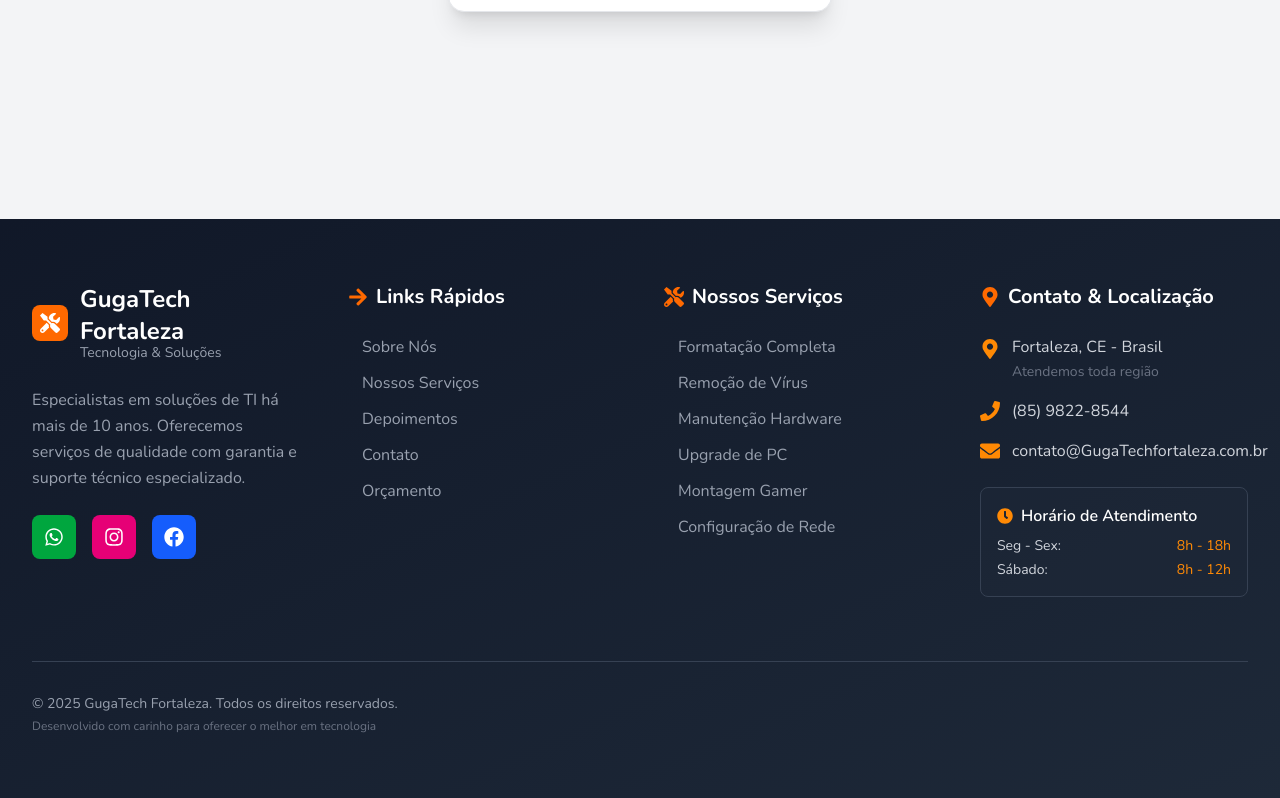
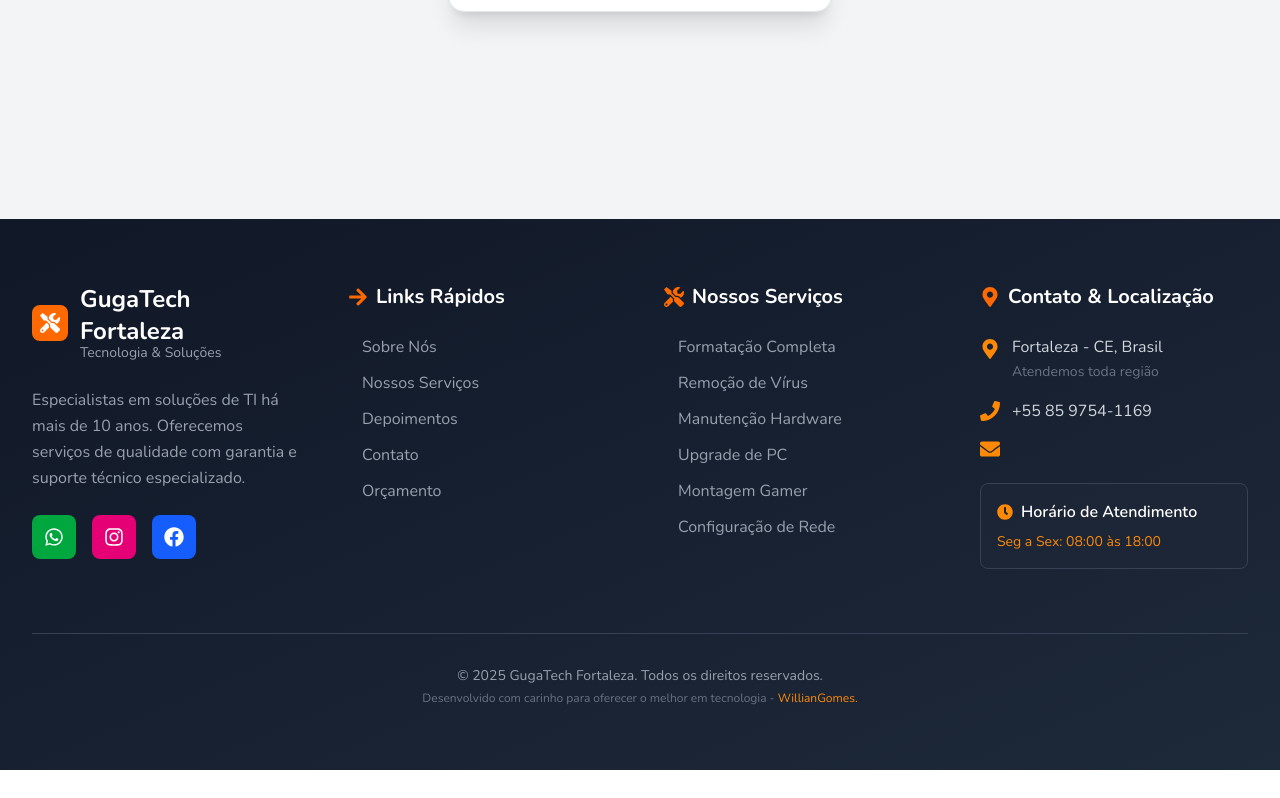
Before and after one commit to WillianGomes949/gugatech-fortaleza-assistencia, a Next.js app: page /admin/login in a window 1280 px wide. Shown: the part 581-1379 px from the top of the page. After the commit the page ends 1351 px from the top, so only its background shows below. Built offline with nearby package versions, Linux system fonts and the light colour scheme.

Commit message:
mudanças

```diff
--- a/src/app/layout.tsx
+++ b/src/app/layout.tsx
@@ -25,8 +25,8 @@
   children: React.ReactNode;
 }>) {
   return (
-    <html lang="pt-BR">
-      <body className={`${nunito.className} ${inter.className} scroll-smooth`}>
+    <html lang="pt-BR" className=" scroll-smooth">
+      <body className={`${nunito.className} ${inter.className}`}>
         <Header />
         <main>{children}</main>
         <Footer />
--- a/src/app/page.tsx
+++ b/src/app/page.tsx
@@ -1,13 +1,13 @@
 // app/page.tsx (ou pages/index.tsx)
-import AboutUs from "@/components/AboutUs";
-import ContactForm from "@/components/ContactForm";
-import DeliveryInfo from "@/components/DeliveryInfo";
+import AboutUs from "@/components/layout/AboutUs";
+import ContactForm from "@/components/layout/ContactForm";
+import DeliveryInfo from "@/components/layout/DeliveryInfo";
 import HeroSection from "@/components/layout/HeroSection";
-import ServicesOverview from "@/components/ServicesOverview";
-import RepairCategories from "@/components/RepairCategories";
-import Testimonials from "@/components/Testimonials";
-import TopButton from "@/components/TopButton";
-import { WhatsAppButton } from "@/components/ui/WhatsAppButton";
+import ServicesOverview from "@/components/layout/ServicesOverview";
+import RepairCategories from "@/components/layout/RepairCategories";
+import Testimonials from "@/components/layout/Testimonials";
+
+import BotoesInf from "@/components/ui/BotoesInf";
 
 export default function Home() {
   return (
@@ -20,8 +20,7 @@
         <AboutUs />
         <Testimonials />
         <ContactForm />
-        <TopButton />
-        <WhatsAppButton position='bottom-left'/>
+        <BotoesInf/>
       </main>
     </>
   );
--- a/src/components/layout/Footer.tsx
+++ b/src/components/layout/Footer.tsx
@@ -1,6 +1,6 @@
 // components/Footer.tsx
-import { meusDados } from '@/data/db';
-import Link from 'next/link';
+import { meusDados } from "@/data/db";
+import Link from "next/link";
 import {
   FaWhatsapp,
   FaInstagram,
@@ -10,17 +10,16 @@
   FaEnvelope,
   FaTools,
   FaClock,
-  FaArrowRight
-} from 'react-icons/fa';
+  FaArrowRight,
+} from "react-icons/fa";
 
-export default function Footer(){
+export default function Footer() {
   const currentYear = new Date().getFullYear();
 
   return (
     <footer className="bg-linear-to-br from-gray-900 to-gray-800 text-gray-300 relative overflow-hidden">
       <div className="container mx-auto px-4 sm:px-6 lg:px-8 py-16 relative z-10">
         <div className="grid grid-cols-1 md:grid-cols-2 lg:grid-cols-4 gap-8 lg:gap-12">
-
           {/* Coluna 1: Logo e Sobre */}
           <div className="lg:col-span-1 space-y-6">
             <Link href="/" className="inline-block">
@@ -29,15 +28,20 @@
                   <FaTools className="text-white text-xl" />
                 </div>
                 <div>
-                  <h3 className="text-2xl font-bold text-white">GugaTech Fortaleza</h3>
-                  <p className="text-sm text-gray-400 -mt-1">Tecnologia & Soluções</p>
+                  <h3 className="text-2xl font-bold text-white">
+                    GugaTech Fortaleza
+                  </h3>
+                  <p className="text-sm text-gray-400 -mt-1">
+                    Tecnologia & Soluções
+                  </p>
                 </div>
               </div>
             </Link>
 
             <p className="text-gray-400 leading-relaxed">
-              Especialistas em soluções de TI há mais de 10 anos. Oferecemos serviços
-              de qualidade com garantia e suporte técnico especializado.
+              Especialistas em soluções de TI há mais de 10 anos. Oferecemos
+              serviços de qualidade com garantia e suporte técnico
+              especializado.
             </p>
 
             <div className="flex items-center gap-4">
@@ -80,7 +84,7 @@
                 { name: "Nossos Serviços", href: "#services" },
                 { name: "Depoimentos", href: "#testimonials" },
                 { name: "Contato", href: "#contact" },
-                { name: "Orçamento", href: "#budget" }
+                { name: "Orçamento", href: "#budget" },
               ].map((link) => (
                 <li key={link.name}>
                   <Link
@@ -108,7 +112,7 @@
                 "Manutenção Hardware",
                 "Upgrade de PC",
                 "Montagem Gamer",
-                "Configuração de Rede"
+                "Configuração de Rede",
               ].map((service) => (
                 <li key={service}>
                   <Link
@@ -132,17 +136,27 @@
             <ul className="space-y-4">
               <li className="flex items-start gap-3 group hover:text-white transition-colors duration-200">
                 <FaMapMarkerAlt className="h-5 w-5 mt-1 text-orange-400 shrink-0" />
-                <span>Fortaleza, CE - Brasil<br />
-                <span className="text-sm text-gray-500">Atendemos toda região</span></span>
+                <span>
+                  {meusDados.localizacao}
+                  <br />
+                  <span className="text-sm text-gray-500">
+                    Atendemos toda região
+                  </span>
+                </span>
               </li>
               <li className="flex items-center gap-3 group hover:text-white transition-colors duration-200">
                 <FaPhone className="h-5 w-5 text-orange-400 shrink-0" />
-                <a href="tel:+558598228544" className="hover:text-orange-400">(85) 9822-8544</a>
+                <a href="tel:+558598228544" className="hover:text-orange-400">
+                  {meusDados.phoneNumber}
+                </a>
               </li>
               <li className="flex items-center gap-3 group hover:text-white transition-colors duration-200">
                 <FaEnvelope className="h-5 w-5 text-orange-400 shrink-0" />
-                <a href="mailto:contato@GugaTechfortaleza.com.br" className="hover:text-orange-400">
-                  contato@GugaTechfortaleza.com.br
+                <a
+                  href="mailto:contato@GugaTechfortaleza.com.br"
+                  className="hover:text-orange-400"
+                >
+                  {meusDados.email}
                 </a>
               </li>
             </ul>
@@ -155,12 +169,7 @@
               </h6>
               <div className="text-sm space-y-1">
                 <div className="flex justify-between">
-                  <span>Seg - Sex:</span>
-                  <span className="text-orange-400">8h - 18h</span>
-                </div>
-                <div className="flex justify-between">
-                  <span>Sábado:</span>
-                  <span className="text-orange-400">8h - 12h</span>
+                  <span className="text-orange-400">{meusDados.horario}</span>
                 </div>
               </div>
             </div>
@@ -169,27 +178,27 @@
 
         {/* Linha de Copyright */}
         <div className="mt-16 pt-8 border-t border-gray-700">
-          <div className="flex flex-col md:flex-row justify-between items-center gap-4">
-            <div className="text-center md:text-left">
+          <div className="flex flex-col md:flex-row justify-center items-center gap-4 ">
+            <div className="text-center">
               <p className="text-sm text-gray-400">
-                © {currentYear} GugaTech Fortaleza. Todos os direitos reservados.
+                © {currentYear} GugaTech Fortaleza. Todos os direitos
+                reservados.
               </p>
               <p className="text-xs text-gray-500 mt-1">
-                Desenvolvido com carinho para oferecer o melhor em tecnologia
+                Desenvolvido com carinho para oferecer o melhor em tecnologia -{" "}
+                <Link
+                  href="https://willian-gomes-949.vercel.app/"
+                  target="_blank"
+                  rel="noopener noreferrer"
+                  className="text-orange-400"
+                >
+                  WillianGomes.
+                </Link>
               </p>
             </div>
-
-            {/* <div className="flex items-center gap-6 text-sm text-gray-400">
-              <Link href="/politica-privacidade" className="hover:text-orange-400 transition-colors">
-                Política de Privacidade
-              </Link>
-              <Link href="/termos-uso" className="hover:text-orange-400 transition-colors">
-                Termos de Uso
-              </Link>
-            </div> */}
           </div>
         </div>
       </div>
     </footer>
   );
-};
+}
--- a/src/components/ServicesOverview.tsx
+++ b/src/components/layout/ServicesOverview.tsx
@@ -137,7 +137,7 @@
         </div>
 
         {/* CTA Final */}
-        <div className="text-center mt-12">
+        <div className="text-center mt-12 max-w-2xl mx-auto">
           <div className="bg-linear-to-r from-orange-500 to-orange-600 rounded-2xl p-8 text-white shadow-lg">
             <h3 className="text-2xl font-bold mb-4">
               Não encontrou o que precisa?
--- /dev/null
+++ b/src/components/ui/BotoesInf.tsx
@@ -0,0 +1,91 @@
+// components/TopButton.tsx
+"use client";
+import { meusDados } from "@/data/db";
+import Link from "next/link";
+import { useEffect, useState } from "react";
+import { FaWhatsapp } from "react-icons/fa";
+import { RiArrowUpLine } from "react-icons/ri";
+
+export default function BotoesInf() {
+  const [isVisible, setIsVisible] = useState(false);
+
+  // Monitora o scroll da página
+  useEffect(() => {
+    const toggleVisibility = () => {
+      // Mostra o botão se o scroll for maior que 300px
+      if (window.pageYOffset > 300) {
+        setIsVisible(true);
+      } else {
+        setIsVisible(false);
+      }
+    };
+
+    window.addEventListener("scroll", toggleVisibility);
+
+    return () => window.removeEventListener("scroll", toggleVisibility);
+  }, []);
+
+  // Função para voltar ao topo
+  const scrollToTop = () => {
+    window.scrollTo({
+      top: 0,
+    });
+  };
+
+  return (
+    <>
+      <Link
+        href={meusDados.whatsappUrl}
+        target="_blank"
+        rel="noopener noreferrer"
+        className={`fixed bottom-6 right-6 z-50 bg-green-500 hover:bg-green-600 text-white p-3 rounded-2xl shadow-2xl transition-all duration-300 transform hover:scale-110 group`}
+        aria-label="Conversar no WhatsApp"
+      >
+        <FaWhatsapp className="h-6 w-6" />
+
+        {/* Efeito de pulsaçao sutil */}
+        <div className="overflow-hidden absolute inset-0 rounded-2xl bg-green-500 animate-[ping_1s_linear_infinite] opacity-20 group-hover:opacity-30"></div>
+
+        {/* Tooltip no hover */}
+        <span
+          className="absolute bottom-full mb-2 left-1/2
+                       px-3 py-1.5 rounded-md bg-gray-900 text-white text-sm font-medium
+                       shadow-lg
+                       transition-all duration-200 ease-in-out
+                       scale-0 opacity-0 group-hover:scale-100 group-hover:opacity-100
+                       origin-bottom whitespace-nowrap
+                       -translate-x-32 translate-y-12"
+        >
+          WhatsApp
+        </span>
+      </Link>
+      {isVisible && (
+        // 1. Container relativo para o tooltip (classe 'group')
+        //    Posicionado fixo no canto da tela
+        <div className="fixed bottom-23 right-6 z-50 group transition-all duration-300 ease-initial ">
+          <button
+            type="button"
+            className=" flex justify-center items-center w-12 h-12 hover:scale-110 active:scale-95 z-50 animate-fade-in bg-orange-500 hover:bg-orange-600 p-3 rounded-2xl shadow-lg text-white"
+            onClick={scrollToTop}
+            aria-label="Voltar ao topo"
+          >
+            <RiArrowUpLine size={30} />
+          </button>
+
+          {/* 2. O Tooltip*/}
+          <span
+            className="absolute bottom-full mb-2 left-1/2
+                       px-3 py-1.5 rounded-md bg-gray-900 text-white text-sm font-medium
+                       shadow-lg
+                       transition-all duration-200 ease-in-out
+                       scale-0 opacity-0 group-hover:scale-100 group-hover:opacity-100
+                       origin-bottom whitespace-nowrap
+                       -translate-x-38 translate-y-12.5"
+          >
+            Voltar ao Topo
+          </span>
+        </div>
+      )}
+    </>
+  );
+}
--- a/src/data/db.ts
+++ b/src/data/db.ts
@@ -12,13 +12,16 @@
   latitude: string;
   longitude: string;
   endereço: string;
+  horario: string;
 }
+
 
 export const meusDados: MeusDados = {
   nome: "João Gustavo",
   phoneNumber: "+55 85 9754-1169",
   latitude: "35116.9S",
   longitude: "383054.9W",
+  horario: 'Seg a Sex: 08:00 às 18:00',
   endereço: "R. F, 6262 jangurussu",
   email: "",
   whatsappUrl:
```
Also changed, not shown: src/components/layout/AboutUs.tsx (renamed from src/components/AboutUs.tsx), src/components/layout/ContactForm.tsx (renamed from src/components/ContactForm.tsx), src/components/layout/DeliveryInfo.tsx (renamed from src/components/DeliveryInfo.tsx), src/components/layout/RepairCategories.tsx (renamed from src/components/RepairCategories.tsx), src/components/layout/Testimonials.tsx (renamed from src/components/Testimonials.tsx), src/components/ui/TopButton.tsx (renamed from src/components/TopButton.tsx).
